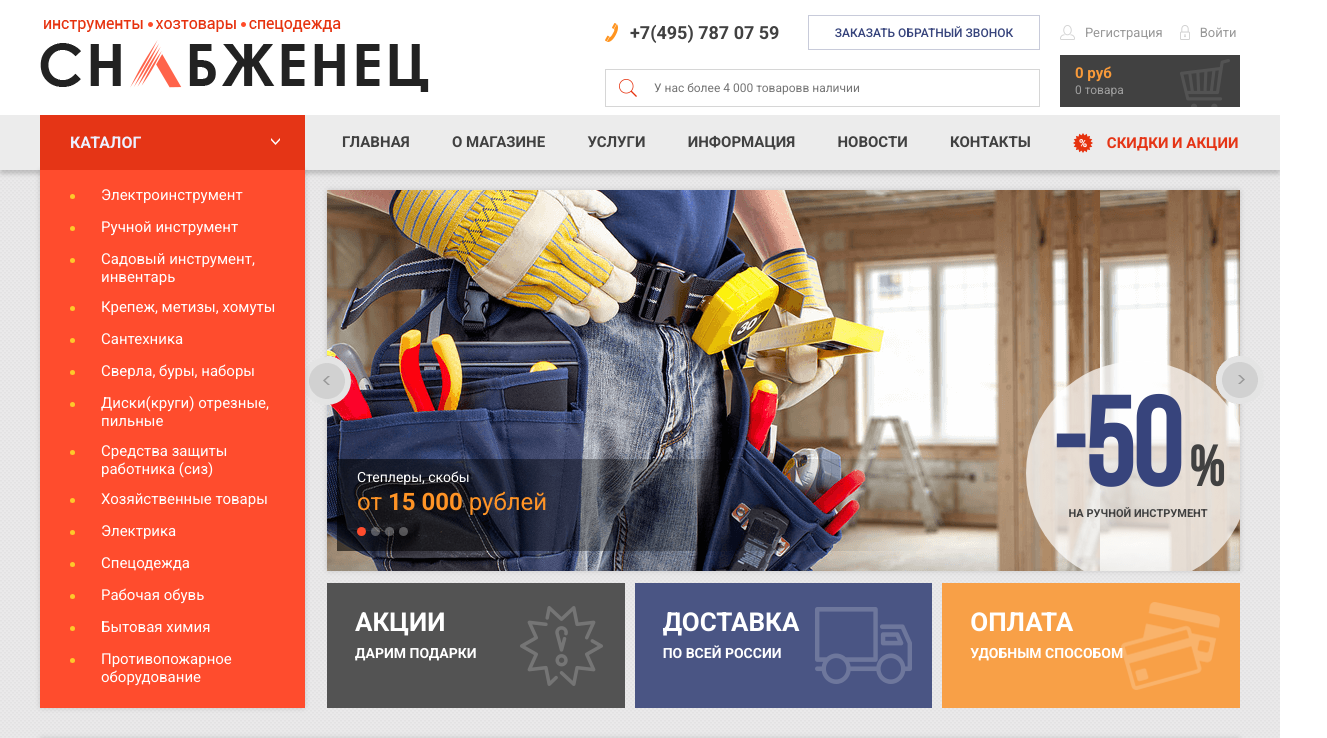
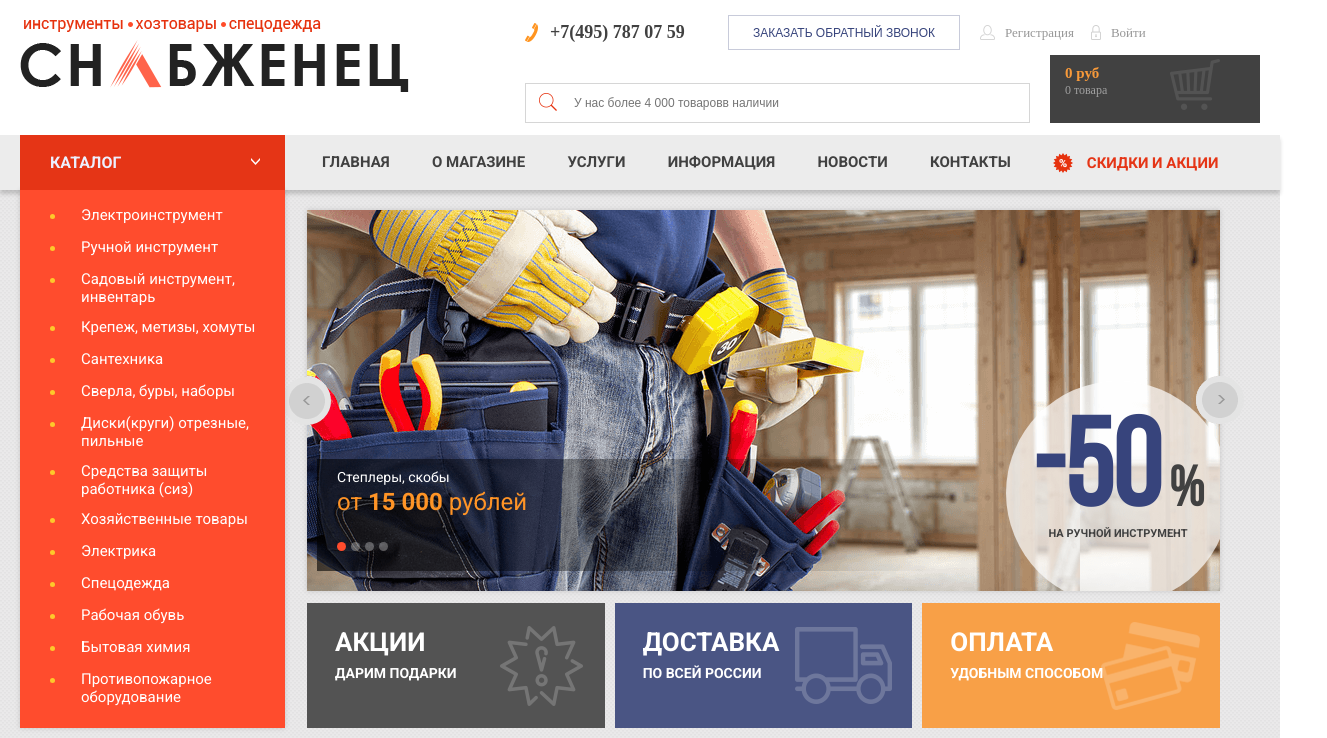
Before and after one commit to GitDevv/Supplier, a plain HTML site: page index.html in a window 1280 px wide. Shown: the top 738 px of the page, 1327 px wide, since content can reach past the window. Drawn offline with Linux system fonts and the light colour scheme; files that its build step writes are made by us from their sources.

Commit message:
css fixes

```diff
--- a/css/style.css
+++ b/css/style.css
@@ -10,10 +10,10 @@
     font-weight: normal;
 }
 
-html, body, div, span, applet, object, iframe, table, caption, tbody, tfoot, thead, tr, th, td,
+html, body, div, applet, object, iframe, table, caption, tbody, tfoot, thead, tr, th, td,
 del, dfn, em, font, img, ins, kbd, q, s, samp, small, strike, strong, sub, sup, tt, var,
 h1, h2, h3, h4, h5, h6, p, blockquote, pre, a, abbr, acronym, address, big, cite, code,
-dl, dt, dd, ol, ul, li, fieldset, form, label, legend {
+dl, dt, dd, ol, ul, li, fieldset, form, legend {
 	vertical-align: baseline;
 	vertical-align: baseline;
 	font-family: inherit;
@@ -29,14 +29,18 @@
 :focus {
 	outline: 0;
 }
-
+// body *{
+// 	font-size: 0;
+// }
+
+ul
 *{
 	-webkit-box-sizing: border-box;
 	   -moz-box-sizing: border-box;
 	        box-sizing: border-box;
 	margin: 0;
 	padding: 0;
-	font-size: 0;
+
 	font-family: 'Roboto', Helvetica, Tahoma,sans-serif!important;
 }
 /****************************************/
@@ -176,6 +180,8 @@
 	position: relative;
 	width: 100%;
 	display: table;
+	margin-top: 20px;
+
 }
  .catalog {
 	width: 265px;
@@ -196,10 +202,9 @@
 	position: relative;
 	z-index: 200;
 }
-a,
  .list_catalog a h5,
-footer button,
-*{
+footer button
+{
 	transition: all 0.2s ease;
 	-o-transition: all 0.2s ease;
 	-ms-transition: all 0.2s ease;
```
